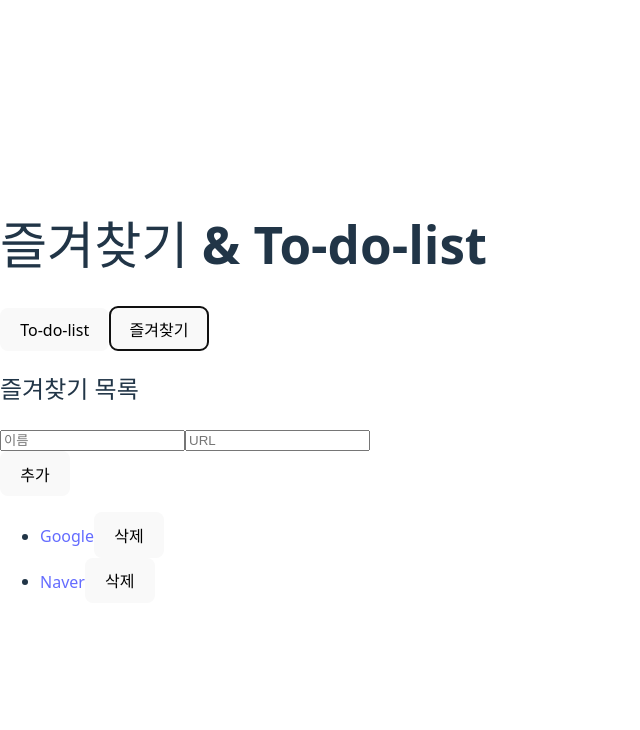
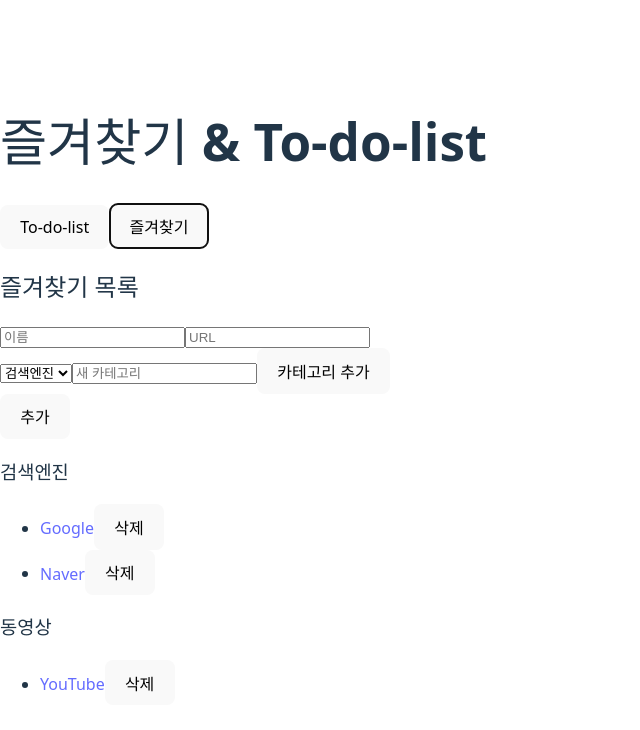
Before and after one commit to khs61254/Favorites_and_To-do-list, a React (Vite) app in the folder Favorites_and_To-do-list/: page / in a window 1280 px wide. Both pictures are taken after a click on the button "즐겨찾기". Shown: the top 730 px of the page, without its empty margins (0-640 px from the left). Built offline with nearby package versions, Linux system fonts and the light colour scheme.

Commit message:
즐겨찾기의 '카테고리' 기능 추가

```diff
--- a/Favorites_and_To-do-list/src/components/BookmarkList.jsx
+++ b/Favorites_and_To-do-list/src/components/BookmarkList.jsx
@@ -2,15 +2,19 @@ import React, { useState } from 'react';
 
 const BookmarkList = () => {
   const [bookmarks, setBookmarks] = useState([
-    { id: 1, name: 'Google', url: 'https://google.com' },
-    { id: 2, name: 'Naver', url: 'https://naver.com' },
+    { id: 1, name: 'Google', url: 'https://google.com', category: '검색엔진' },
+    { id: 2, name: 'Naver', url: 'https://naver.com', category: '검색엔진' },
+    { id: 3, name: 'YouTube', url: 'https://youtube.com', category: '동영상' },
   ]);
   const [name, setName] = useState('');
   const [url, setUrl] = useState('');
+  const [selectedCategory, setSelectedCategory] = useState('검색엔진');
+  const [categories, setCategories] = useState(['검색엔진', '동영상']);
+  const [newCategory, setNewCategory] = useState('');
 
   const addBookmark = () => {
     if (name.trim() === '' || url.trim() === '') return;
-    setBookmarks([...bookmarks, { id: Date.now(), name, url }]);
+    setBookmarks([...bookmarks, { id: Date.now(), name, url, category: selectedCategory }]);
     setName('');
     setUrl('');
   };
@@ -18,6 +22,20 @@ const BookmarkList = () => {
   const deleteBookmark = (id) => {
     setBookmarks(bookmarks.filter((bookmark) => bookmark.id !== id));
   };
+
+  const addCategory = () => {
+    if (newCategory.trim() === '' || categories.includes(newCategory.trim())) return;
+    setCategories([...categories, newCategory.trim()]);
+    setNewCategory('');
+  };
+
+  const groupedBookmarks = bookmarks.reduce((acc, bookmark) => {
+    if (!acc[bookmark.category]) {
+      acc[bookmark.category] = [];
+    }
+    acc[bookmark.category].push(bookmark);
+    return acc;
+  }, {});
 
   return (
     <div>
@@ -39,6 +57,32 @@ const BookmarkList = () => {
             placeholder="URL"
           />
         </div>
+        <div className="flex gap-2">
+          <select
+            value={selectedCategory}
+            onChange={(e) => setSelectedCategory(e.target.value)}
+            className="flex-grow p-2 border rounded-md shadow-sm focus:ring-2 focus:ring-blue-500 focus:outline-none"
+          >
+            {categories.map((cat) => (
+              <option key={cat} value={cat}>
+                {cat}
+              </option>
+            ))}
+          </select>
+          <input
+            type="text"
+            value={newCategory}
+            onChange={(e) => setNewCategory(e.target.value)}
+            className="flex-grow p-2 border rounded-md shadow-sm focus:ring-2 focus:ring-blue-500 focus:outline-none"
+            placeholder="새 카테고리"
+          />
+          <button
+            onClick={addCategory}
+            className="bg-green-500 text-white px-4 py-2 rounded-md shadow-sm hover:bg-green-600 focus:outline-none focus:ring-2 focus:ring-green-500 focus:ring-offset-2"
+          >
+            카테고리 추가
+          </button>
+        </div>
         <button
           onClick={addBookmark}
           className="w-full bg-blue-500 text-white px-4 py-2 rounded-md shadow-sm hover:bg-blue-600 focus:outline-none focus:ring-2 focus:ring-blue-500 focus:ring-offset-2"
@@ -46,8 +90,12 @@ const BookmarkList = () => {
           추가
         </button>
       </div>
+      <div>
+        {Object.keys(groupedBookmarks).map((category) => (
+          <div key={category} className="mb-6">
+            <h3 className="text-xl font-bold mb-2 text-gray-700">{category}</h3>
             <ul>
-        {bookmarks.map((bookmark) => (
+              {groupedBookmarks[category].map((bookmark) => (
                 <li key={bookmark.id} className="flex justify-between items-center p-3 border-b">
                   <a
                     href={bookmark.url}
@@ -67,6 +115,9 @@ const BookmarkList = () => {
               ))}
             </ul>
           </div>
+        ))}
+      </div>
+    </div>
   );
 };
 
```
Also changed, not shown: 2 other files (tests, documents, lock files or other folders). Lines whose indentation alone changed are shown as unchanged.
